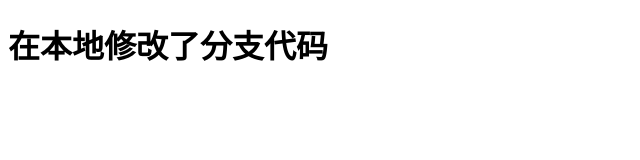
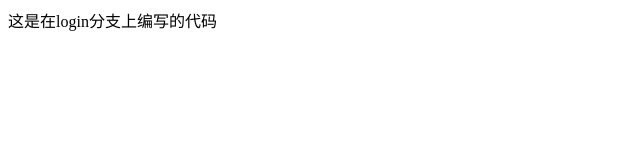
Before and after one commit to updata117/project_1, a plain HTML site: page index.html in a window 1280 px wide. Shown: the whole page, without its empty margins (0-640 px from the left). Drawn offline with Linux system fonts and the light colour scheme.

Commit message:
修改了login分支的代码

```diff
--- a/index.html
+++ b/index.html
@@ -7,6 +7,6 @@
     <title>Document</title>
   </head>
   <body>
-    <h1>在本地修改了分支代码</h1>
+    <div>这是在login分支上编写的代码</div>
   </body>
 </html>
```
